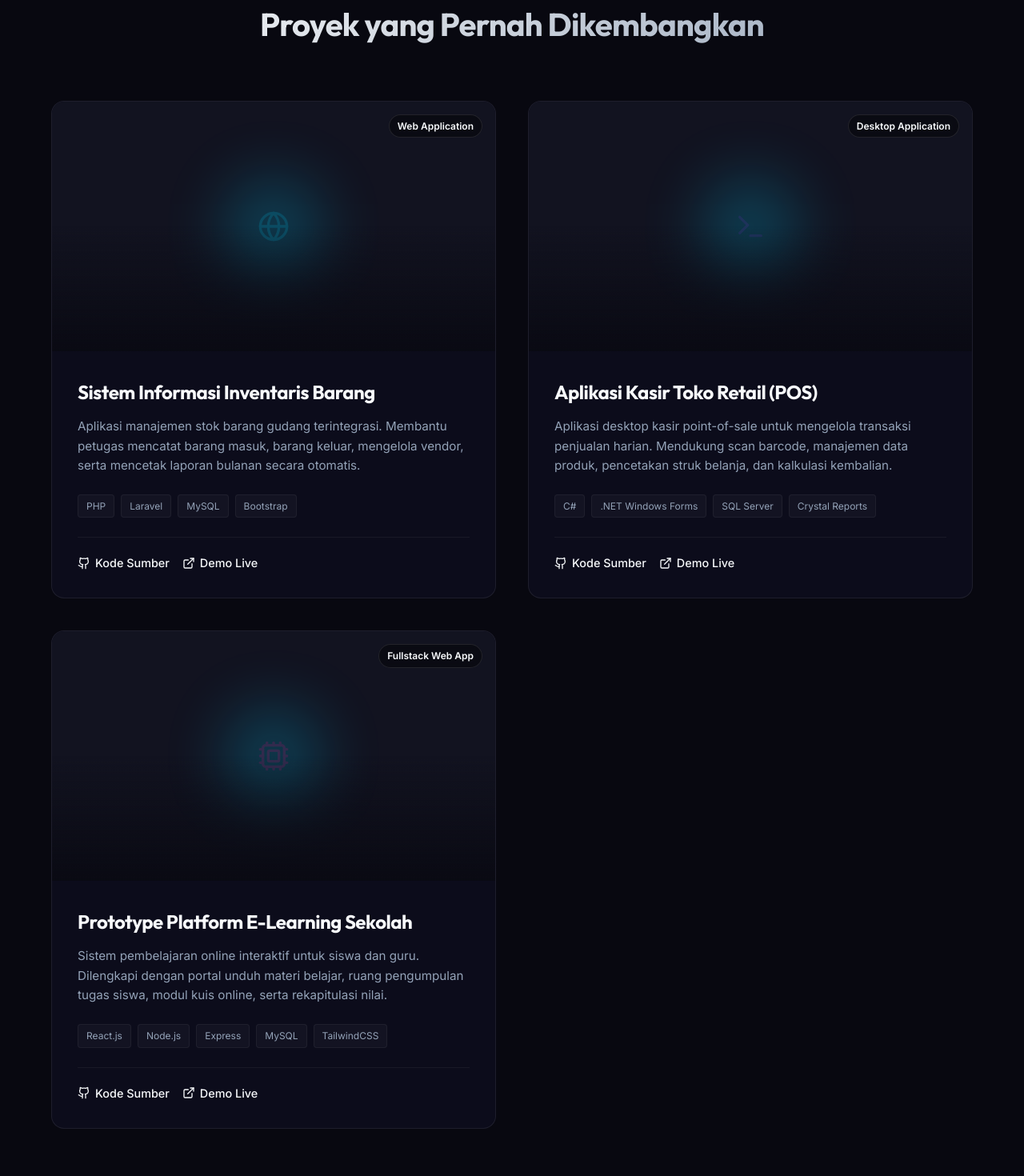
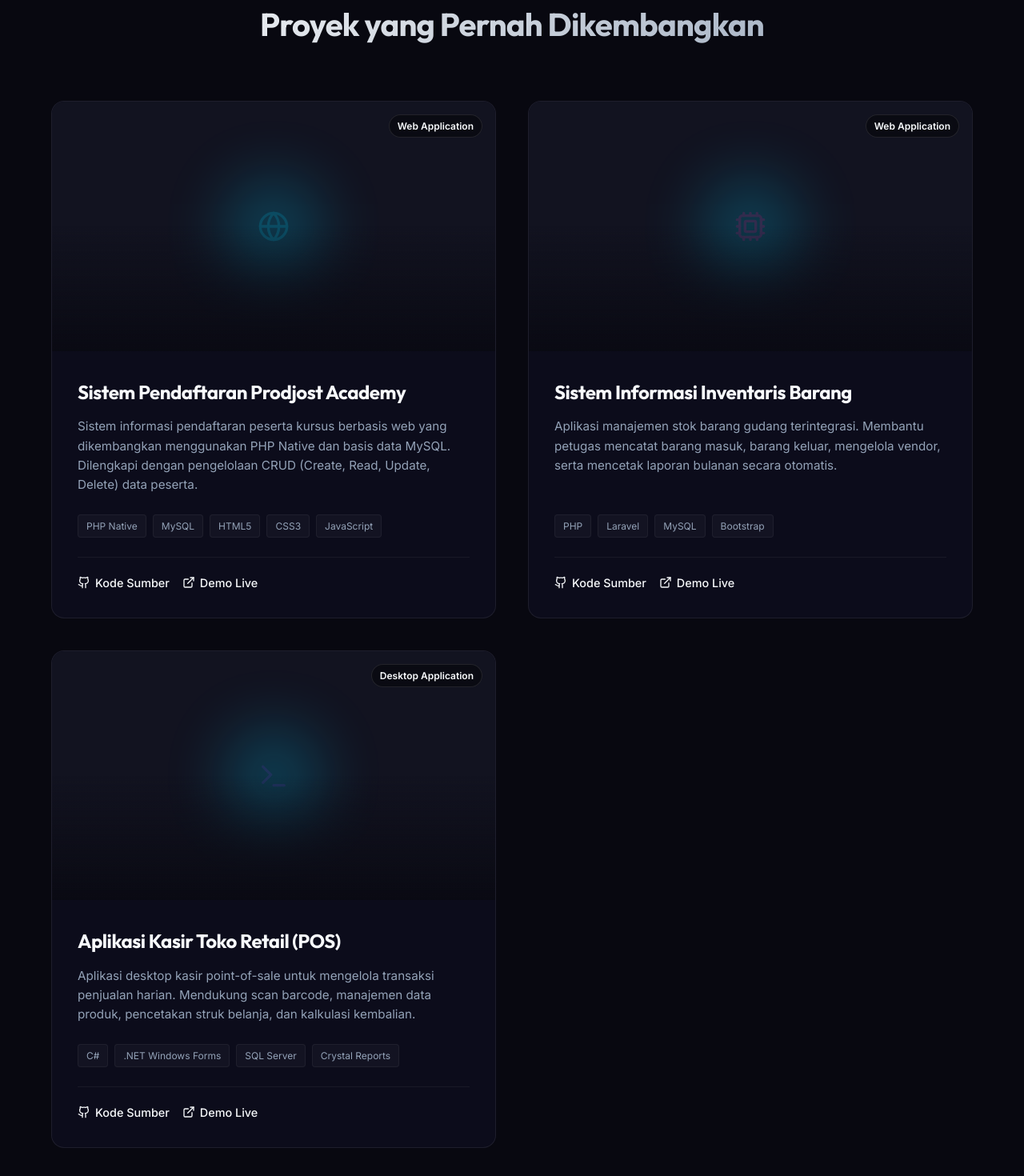
Before and after one commit to adayy-iklil/porto, a React (Vite) app: page / in a window 1280 px wide. Shown: the part 2540-4010 px from the top of the page at 80% size. Built offline with nearby package versions, Linux system fonts and the light colour scheme.

Commit message:
chore: update Prodjost Academy demo link to live URL

```diff
--- a/src/components/Projects.jsx
+++ b/src/components/Projects.jsx
@@ -23,11 +23,20 @@ const GithubIcon = ({ size = 24, className }) => (
 export default function Projects() {
   const projectsList = [
     {
+      title: 'Sistem Pendaftaran Prodjost Academy',
+      desc: 'Sistem informasi pendaftaran peserta kursus berbasis web yang dikembangkan menggunakan PHP Native dan basis data MySQL. Dilengkapi dengan pengelolaan CRUD (Create, Read, Update, Delete) data peserta.',
+      tech: ['PHP Native', 'MySQL', 'HTML5', 'CSS3', 'JavaScript'],
+      type: 'Web Application',
+      icon: <Globe size={40} style={{ color: 'var(--accent-blue)' }} />,
+      github: '#',
+      demo: 'https://prodjostlearning.xo.je/'
+    },
+    {
       title: 'Sistem Informasi Inventaris Barang',
       desc: 'Aplikasi manajemen stok barang gudang terintegrasi. Membantu petugas mencatat barang masuk, barang keluar, mengelola vendor, serta mencetak laporan bulanan secara otomatis.',
       tech: ['PHP', 'Laravel', 'MySQL', 'Bootstrap'],
       type: 'Web Application',
-      icon: <Globe size={40} style={{ color: 'var(--accent-blue)' }} />,
+      icon: <Cpu size={40} style={{ color: 'var(--accent-pink)' }} />,
       github: '#',
       demo: '#'
     },
@@ -37,15 +46,6 @@ export default function Projects() {
       tech: ['C#', '.NET Windows Forms', 'SQL Server', 'Crystal Reports'],
       type: 'Desktop Application',
       icon: <Terminal size={40} style={{ color: 'var(--accent-purple)' }} />,
-      github: '#',
-      demo: '#'
-    },
-    {
-      title: 'Prototype Platform E-Learning Sekolah',
-      desc: 'Sistem pembelajaran online interaktif untuk siswa dan guru. Dilengkapi dengan portal unduh materi belajar, ruang pengumpulan tugas siswa, modul kuis online, serta rekapitulasi nilai.',
-      tech: ['React.js', 'Node.js', 'Express', 'MySQL', 'TailwindCSS'],
-      type: 'Fullstack Web App',
-      icon: <Cpu size={40} style={{ color: 'var(--accent-pink)' }} />,
       github: '#',
       demo: '#'
     }
```
